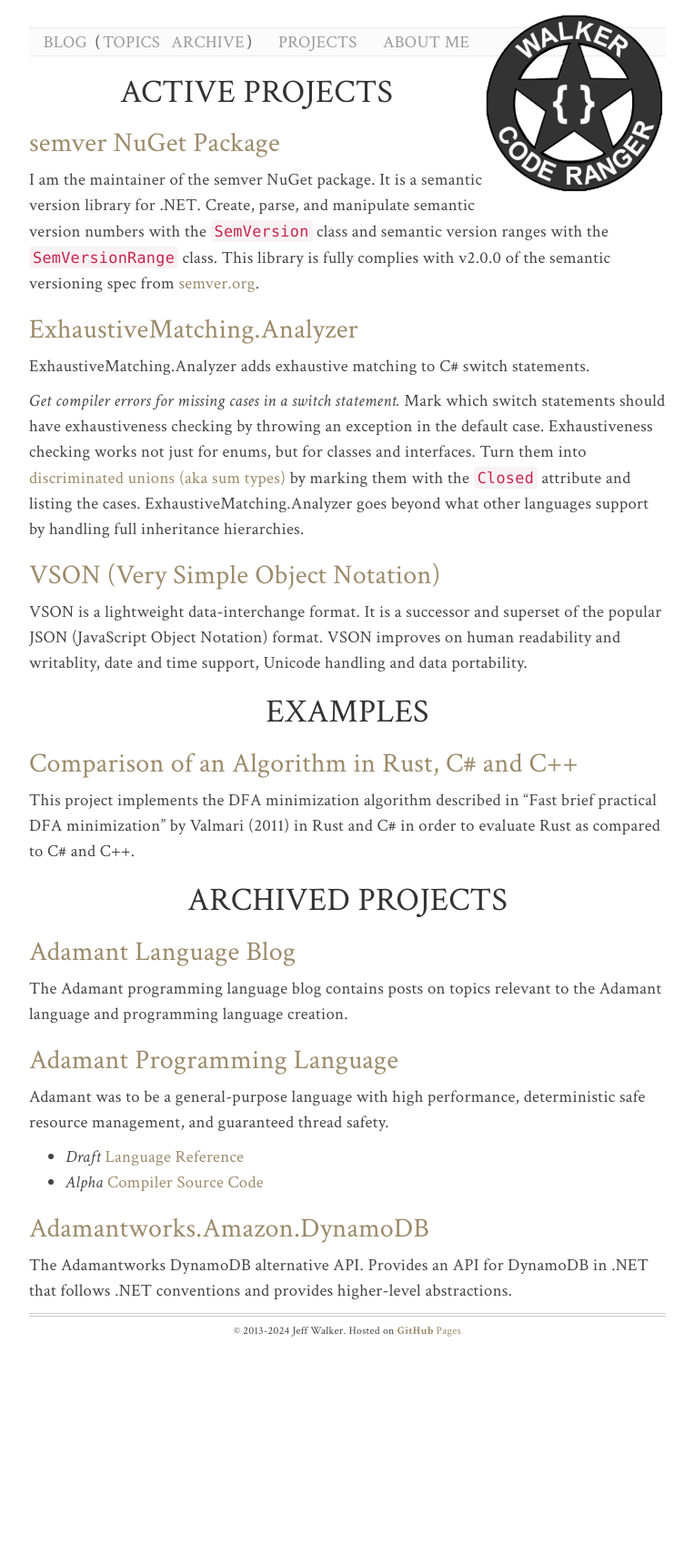
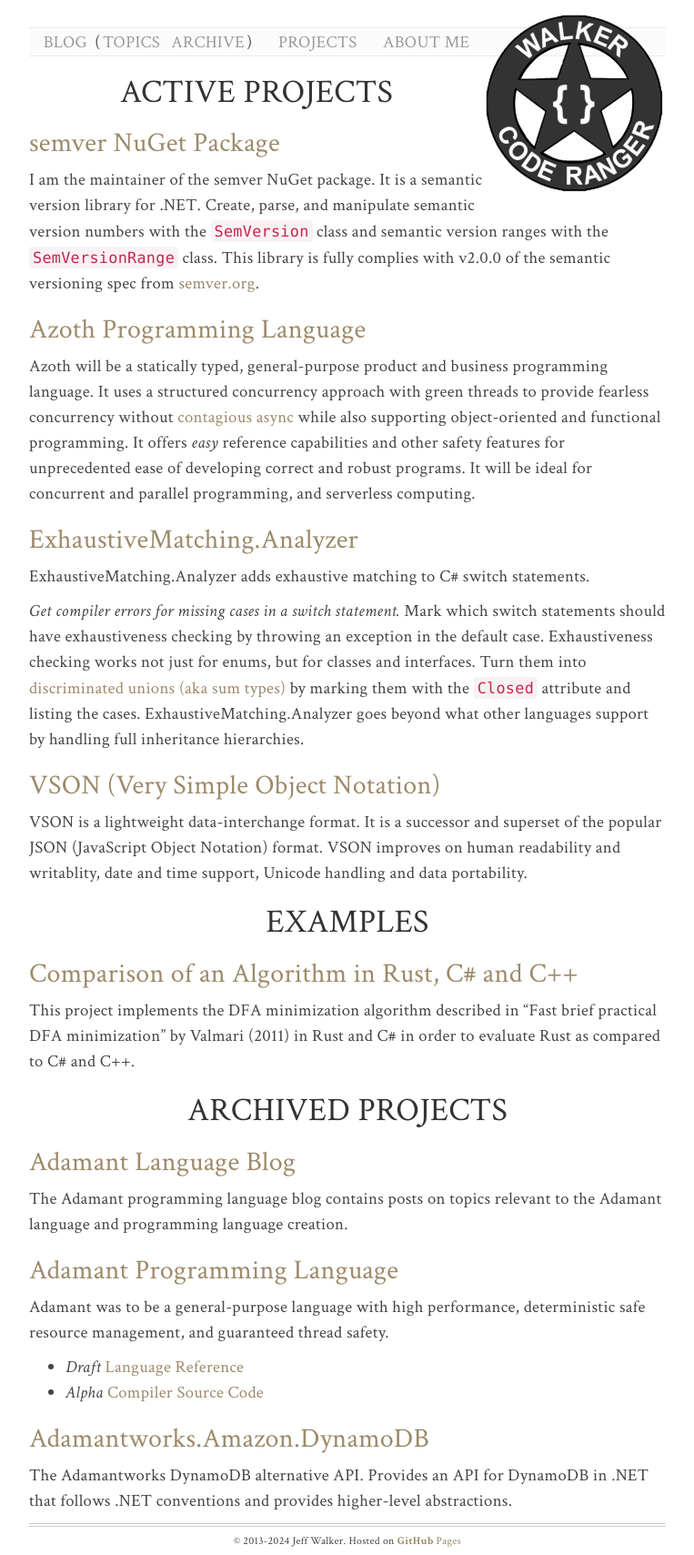
Before and after one commit to WalkerCodeRanger/WalkerCodeRanger.com, a Jekyll site: the page built from projects/index.html, in a window 1280 px wide. Shown: the whole page at 91% size, without its empty margins (258-1021 px from the left). Built offline with Jekyll 4.4.1, drawn with Linux system fonts in a browser that asks for light colours; nearby versions of some CDN libraries; comment, search, counter and statistics services are not loaded; before the commit the page ends 1478 px from its top, so only the background shows below that.

Commit message:
add Azoth language to projects

```diff
--- a/projects/index.html
+++ b/projects/index.html
@@ -12,6 +12,16 @@
         .NET. Create, parse, and manipulate semantic version numbers with the <code>SemVersion</code>
         class and semantic version ranges with the <code>SemVersionRange</code> class. This library
         is fully complies with v2.0.0 of the semantic versioning spec from <a href="http://semver.org">semver.org</a>.</p>
+    </section>
+    <section class="project">
+        <h2><a href="https://azoth-lang.org">Azoth Programming Language</a></h2>
+        <p>Azoth will be a statically typed, general-purpose product and business programming
+        language. It uses a structured concurrency approach with green threads to provide fearless
+        concurrency without <a href="https://journal.stuffwithstuff.com/2015/02/01/what-color-is-your-function/">
+        contagious async</a> while also supporting object-oriented and functional programming. It
+        offers <i>easy</i> reference capabilities and other safety features for unprecedented ease
+        of developing correct and robust programs. It will be ideal for concurrent and parallel
+        programming, and serverless computing.</p>
     </section>
     <section class="project">
         <h2><a href="https://github.com/WalkerCodeRanger/ExhaustiveMatching">ExhaustiveMatching.Analyzer</a></h2>
```
